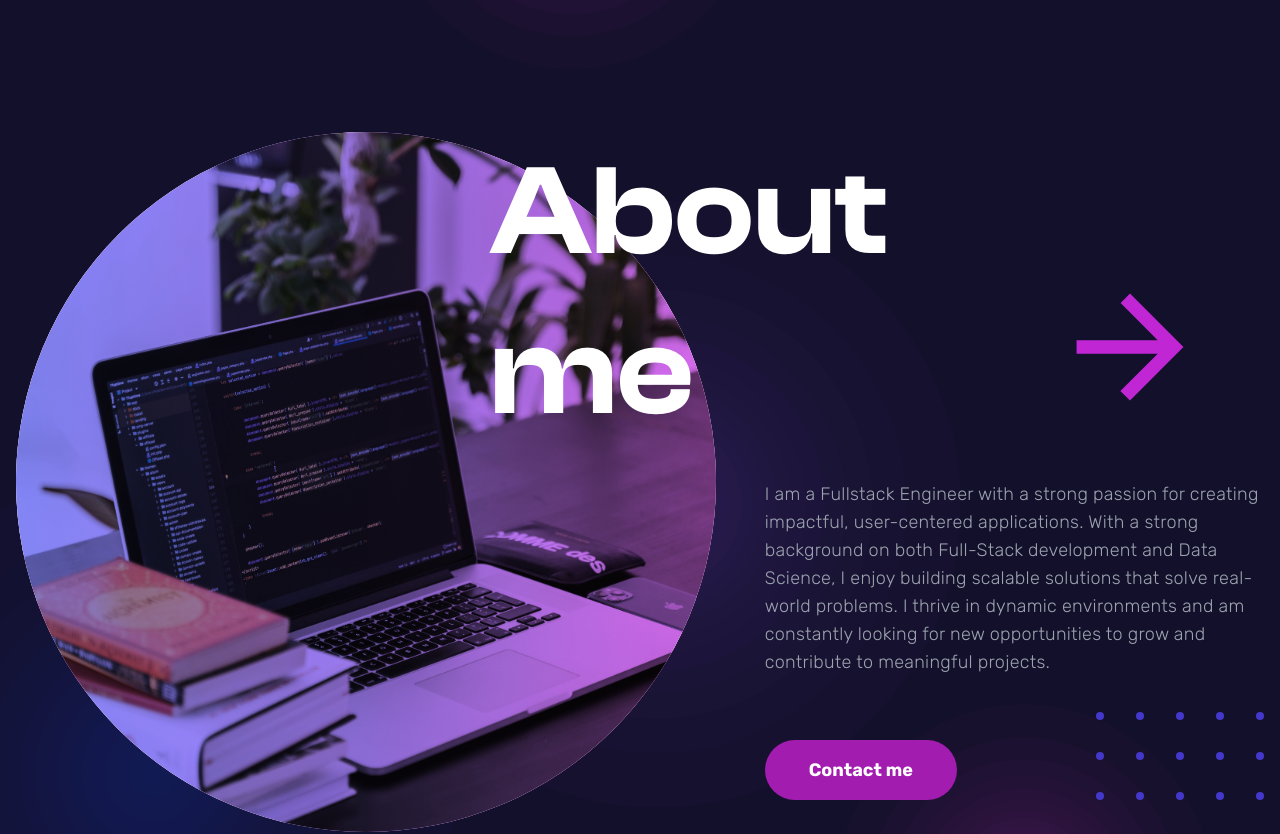
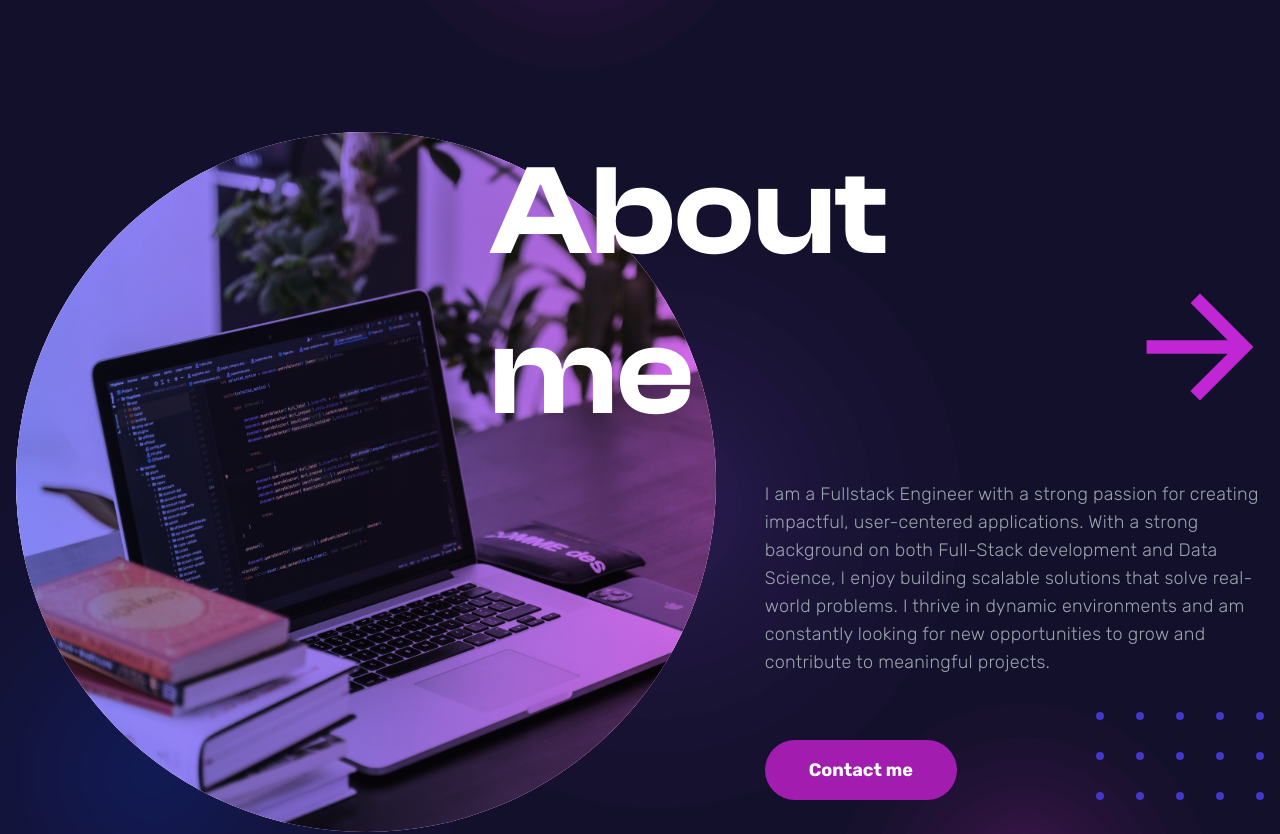
Before and after one commit to kahalagan00/cv-25, a Next.js app: page / in a window 1280 px wide. Shown: the part 800-1634 px from the top of the page. Built offline with nearby package versions, Linux system fonts and the light colour scheme; a web font is replaced by a local one.

Commit message:
Fixed the dead about-section arrow link by moving its positioning and z-index onto the link element and giving it an accessible name

```diff
--- a/src/app/_components/Header.tsx
+++ b/src/app/_components/Header.tsx
@@ -126,11 +126,10 @@ const Header: React.FC = () => {
         {/* Single underline that slides between items. */}
         <div
           aria-hidden="true"
-          className={`pointer-events-none absolute -bottom-1 left-0 h-2 w-6 rounded-full bg-fuchsia-600 lg:w-10 ${
-            hasPainted.current
+          className={`pointer-events-none absolute -bottom-1 left-0 h-2 w-6 rounded-full bg-fuchsia-600 lg:w-10 ${hasPainted.current
               ? "transition-[transform,opacity] duration-300 ease-out motion-reduce:transition-none"
               : ""
-          }`}
+            }`}
           style={{
             transform: `translateX(calc(${underlineX ?? 0}px - 50%))`,
             opacity: activeIndex === -1 || underlineX === null ? 0 : 1,
--- a/src/app/_components/home/AboutSection.tsx
+++ b/src/app/_components/home/AboutSection.tsx
@@ -48,8 +48,12 @@ const AboutSection: React.FC = () => {
       <h1 className="absolute left-1/2 top-0 z-10 w-[300px] -translate-x-1/2 -translate-y-8 text-center font-clashsemibold text-[4rem] leading-tight text-white sm:text-[6rem] lg:translate-y-0 lg:text-start xl:text-[8rem]">
         About me
       </h1>
-      <Link href="/about" className="z-10">
-        <IoMdArrowForward className="absolute right-0 top-1/4 w-[300px] -translate-y-20 font-clashsemibold text-[8rem] leading-tight text-fuchsia-600 xl:-translate-y-1/4 xl:text-[10rem]" />
+      <Link
+        href="/about"
+        aria-label="Read more about me"
+        className="absolute right-0 top-1/4 z-20 -translate-y-20 text-fuchsia-600 xl:-translate-y-1/4"
+      >
+        <IoMdArrowForward aria-hidden className="text-[8rem] xl:text-[10rem]" />
       </Link>
     </>
   );
```
Also changed, not shown: src/app/page.tsx (+0 -15 lines).
